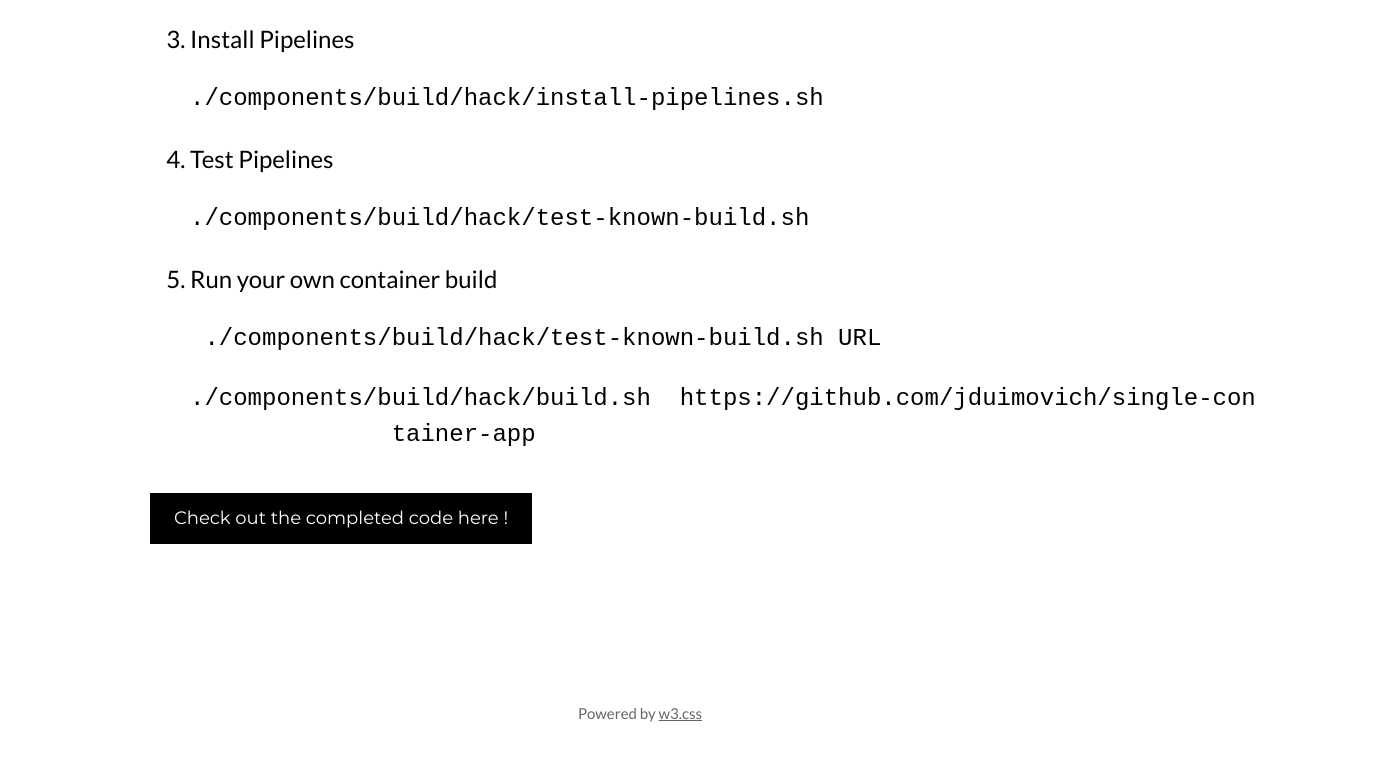
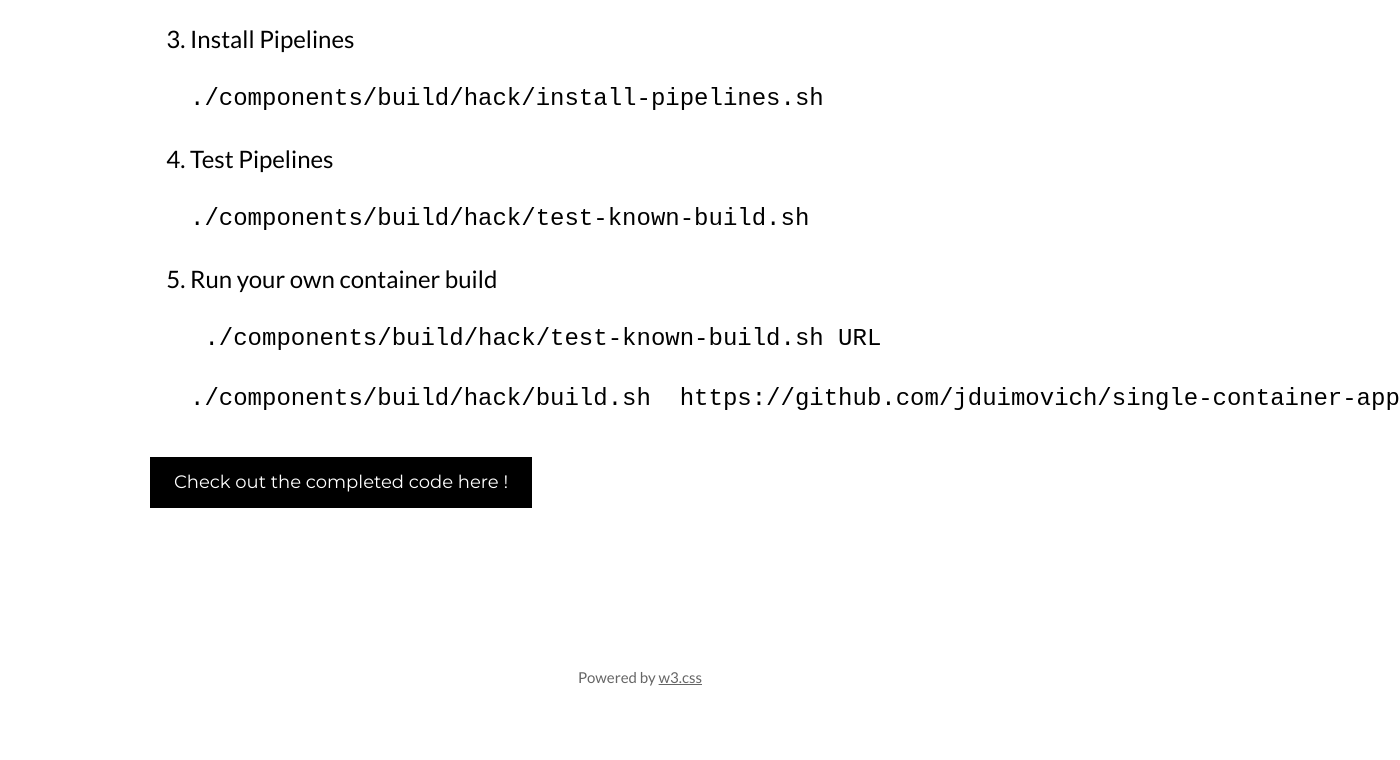
Before and after one commit to tnevrlka-test/single-container-app, a plain HTML site: page html/index.html in a window 1280 px wide. Shown: the part 969-1729 px from the top of the page, 1400 px wide, since content can reach past the window. Drawn offline with nearby package versions, Linux system fonts and the light colour scheme.

Commit message:
wrap line

```diff
--- a/html/index.html
+++ b/html/index.html
@@ -70,8 +70,7 @@
           </li>
           <li> Run your own container build
             <pre> ./components/build/hack/test-known-build.sh URL</pre>
-            <pre>./components/build/hack/build.sh  https://github.com/jduimovich/single-con
-              tainer-app</pre>
+            <pre>./components/build/hack/build.sh  https://github.com/jduimovich/single-container-app</pre>
 
           </li>
         </ol>
```
